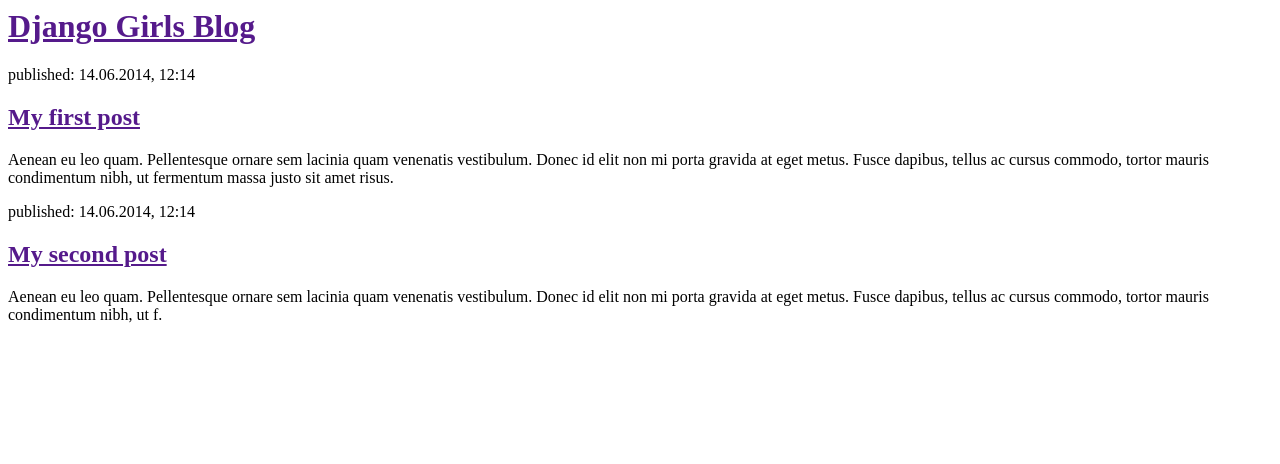
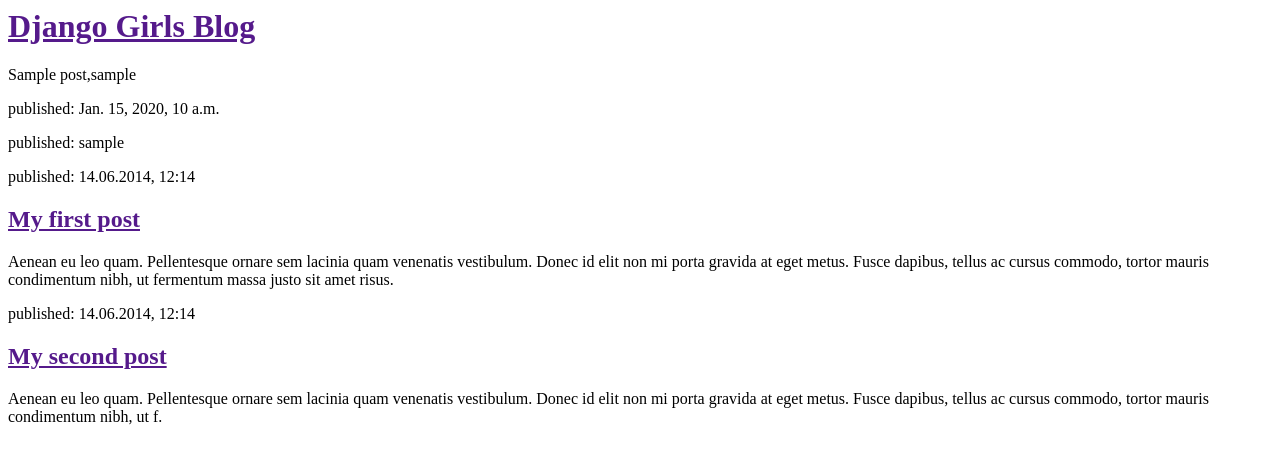
Before and after one commit to chenchihchung/my-first-blog, a Django app: template blog/templates/blog/post_list.html in a window 1280 px wide. Shown: the top 464 px of the page. Run offline with Django 3.2, Linux system fonts and the light colour scheme; the template is opened without the code that fills it: values that come from a table or form of the project are taken from there, others are empty; tables that the repository leaves empty hold one stand-in row (values such as "Sample post").

Commit message:
Modified templates to display posts from database.

```diff
--- a/blog/models.py
+++ b/blog/models.py
@@ -20,7 +20,7 @@
         self.save()
 
     def __str__(self):
-        return self.title
+        return self.title + "," + self.author.username
 
 class Post2(models.Model):
     author = models.ForeignKey('auth.User')
--- a/blog/templates/blog/post_list.html
+++ b/blog/templates/blog/post_list.html
@@ -5,6 +5,16 @@
     <body>
         <div>
             <h1><a href="">Django Girls Blog</a></h1>
+        </div>
+
+        <div>
+            {% for post in posts %}
+                <div>
+                {{ post }}
+                <p>published: {{ post.published_date }}</p>
+                <p>published: {{ post.author.username }}</p>
+                </div>
+            {% endfor %}
         </div>
 
         <div>
--- a/blog/urls.py
+++ b/blog/urls.py
@@ -1,7 +1,26 @@
 from django.conf.urls import url
 from . import views
 
+
+# url 的第一個參數接受規則表示式（Regular expression），用來定義 URL Pattern，
+# 第二個參數表示該對應至哪個函式，
+# 第三個參數用來定義這個 URL Pattern 的名稱，
+# 某些地方若要參考這個定義，可以透過名稱來指定參考。
+# 可以看到，有地方改用了(?P<name>pattern)的樣式撰寫，
+# 此語法是Python語言的Regular expression operations，
+# 其中的name是指群組名稱，而pattern是正規表示式
+
+# ex: /polls/
+# url(r'^$', views.index, name='index'),
+# ex: /polls/5/
+# url(r'^(?P<question_id>[0-9]+)/$', views.detail, name='detail'),
+# ex: /polls/5/results/
+# url(r'^(?P<question_id>[0-9]+)/results/$', views.results, name='results'),
+# ex: /polls/5/vote/
+# url(r'^(?P<question_id>[0-9]+)/vote/$', views.vote, name='vote'),
+
+
 urlpatterns = [
     url(r'^$', views.post_list, name='post_list'),
-    url(r'/abc', views.post_list2, name='post_list2'),
+    url(r'^abc/$', views.post_list2, name='post_list2'),
 ]
--- a/blog/views.py
+++ b/blog/views.py
@@ -1,8 +1,11 @@
 from django.shortcuts import render
+from .models import Post
+from django.utils import timezone
 
 # Create your views here.
 def post_list(request):
-    return render(request, 'blog/post_list.html', {})
+    posts = Post.objects.filter(published_date__lte=timezone.now()).order_by('published_date')
+    return render(request, 'blog/post_list.html', {'posts':posts})
 
 def post_list2(request):
     return render(request, 'blog/post_list2.html', {})
--- a/djangogirls1/urls.py
+++ b/djangogirls1/urls.py
@@ -15,9 +15,15 @@
 """
 from django.conf.urls import url
 from django.conf.urls import include
+
 from django.contrib import admin
+
+#這個 urls.py 定義了全名的 URL 對應，
+# 在上頭可以看到定義了 blog 前置名稱下，
+# 接下來的規則是包括在 blog.urls，也就是方才在 blog 目錄中定義的 urls.py 中。
 
 urlpatterns = [
     url(r'^admin/', admin.site.urls),
-    url(r'', include('blog.urls')),
+    #url(r'', include('blog.urls')),
+    url(r'^blog/', include('blog.urls')),
 ]
```
